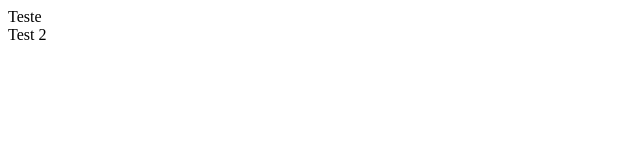
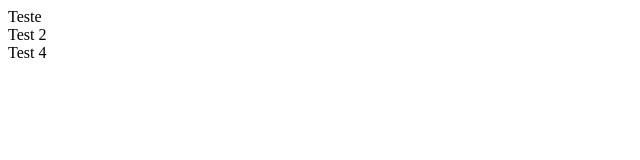
Before and after one commit to maiconcodedevelopment/lionsoftproject, a plain HTML site: page index.html in a window 1280 px wide. Shown: the full height of the page, 0-640 px from the left. Drawn offline with Linux system fonts and the light colour scheme.

Commit message:
Adicionei tag div com texto teste 4

```diff
--- a/index.html
+++ b/index.html
@@ -9,5 +9,6 @@
 <body>
     <div>Teste</div>
     <div>Test 2</div>
+    <div>Test 4</div>
 </body>
 </html>
```
